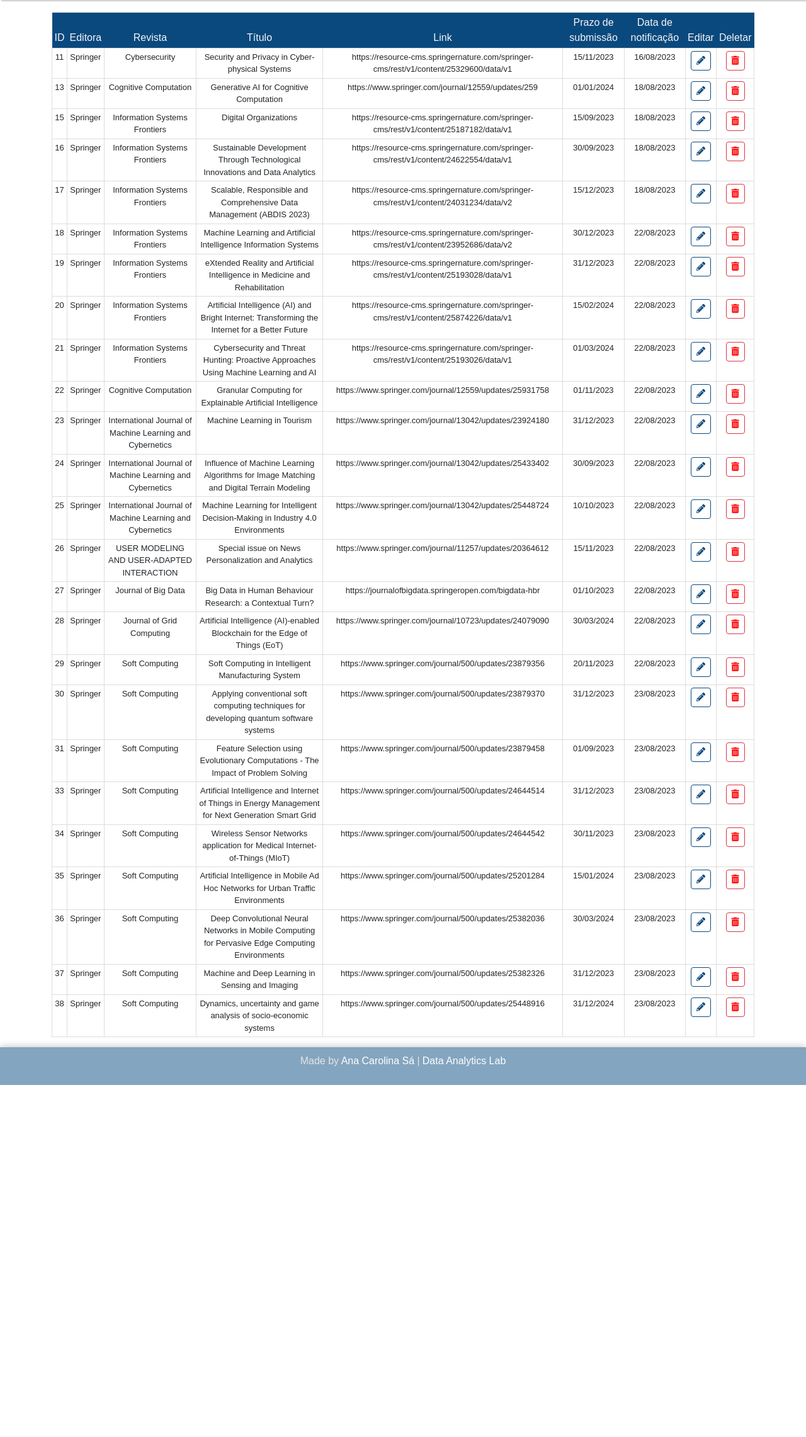
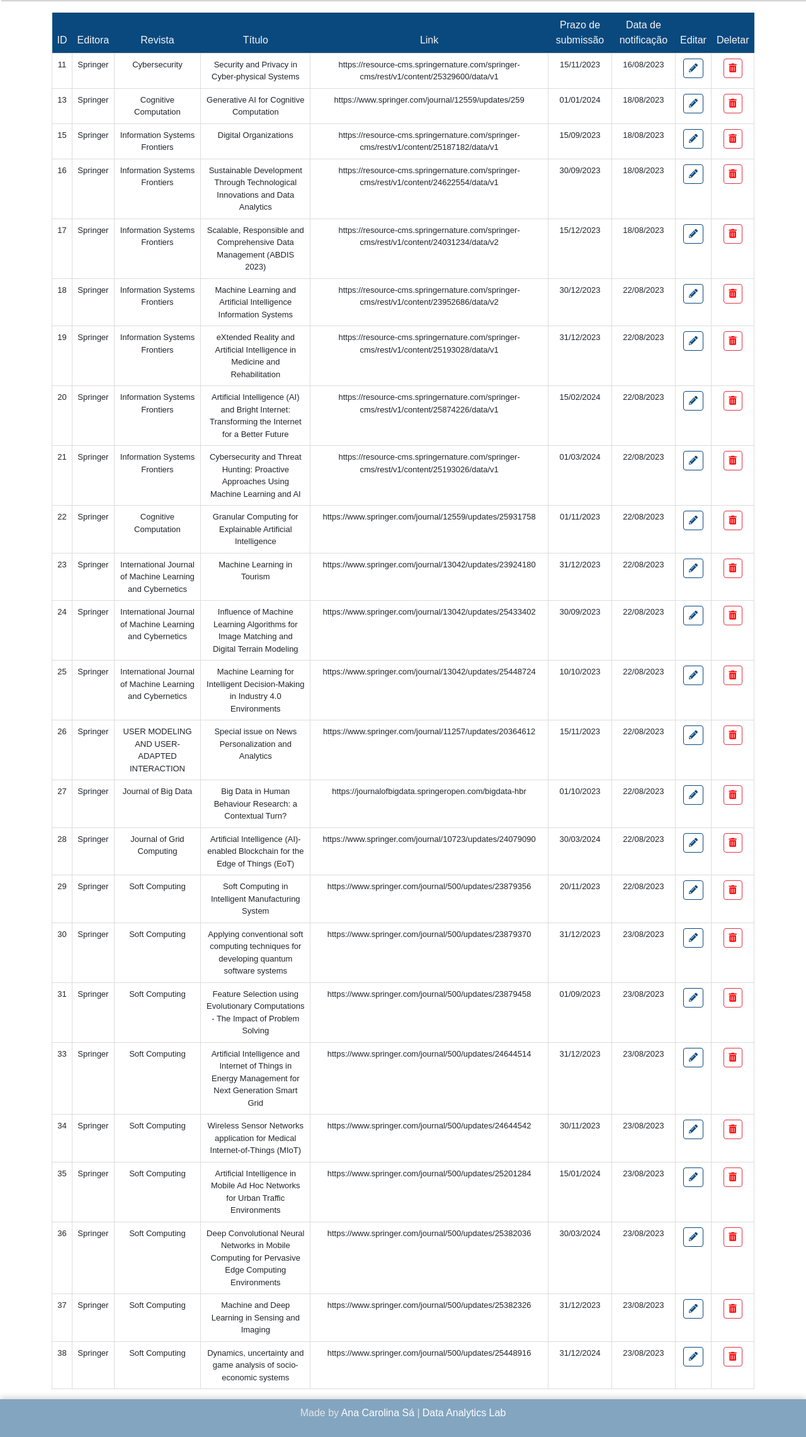
Before and after one commit to cefet-rj-dal-dev/projSpecialIssues, a Flask app: page /admin/gerenciar in a window 1280 px wide. Shown: the part 85-2367 px from the top of the page at 63% size. Before the commit the page ends 1808 px from the top, so only its background shows below. Run offline with Flask 3, Linux system fonts and the light colour scheme; a user stored in the database is signed in; data comes from the database, SQL or seed files in the repository.

Commit message:
update gerenciar

```diff
--- a/proj_SpecialIssues/website/static/css/gerenciar.css
+++ b/proj_SpecialIssues/website/static/css/gerenciar.css
@@ -1,6 +1,5 @@
 .table {
     width: 100%;
-    border-collapse: collapse;
     margin: 20px 0;
 }
 .table td {
--- a/proj_SpecialIssues/website/templates/admin/gerenciar.html
+++ b/proj_SpecialIssues/website/templates/admin/gerenciar.html
@@ -6,7 +6,9 @@
 
 
 <div class="container" method="POST">
-    <table class="table table-sm">
+    <div class="table-responsive">
+
+        <table class="table">
             <thead>
                 <th>ID</th>
                 <th>Editora</th>
@@ -47,6 +49,7 @@
             </tbody>
         </table>
     </div>
+</div>
 
 <script>
     function confirmDelete() {
```
Lines whose indentation alone changed are shown as unchanged.
